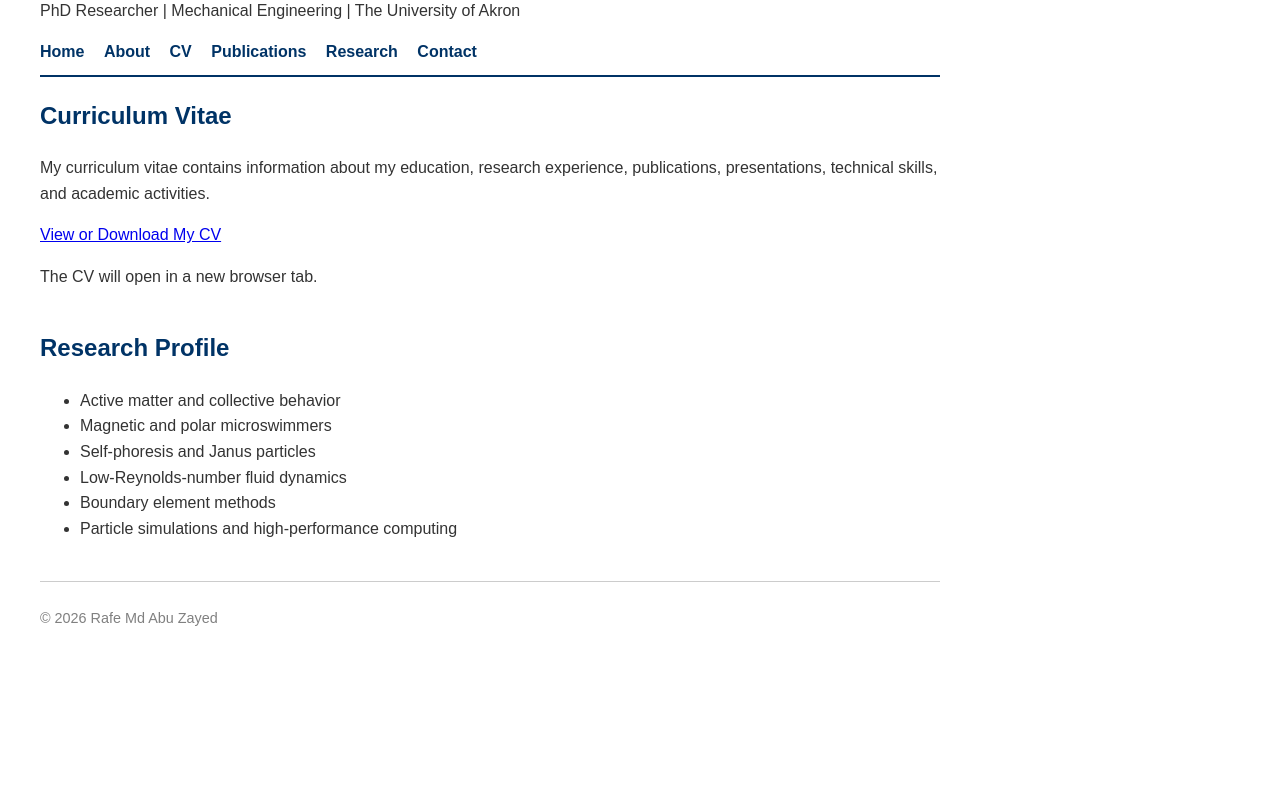
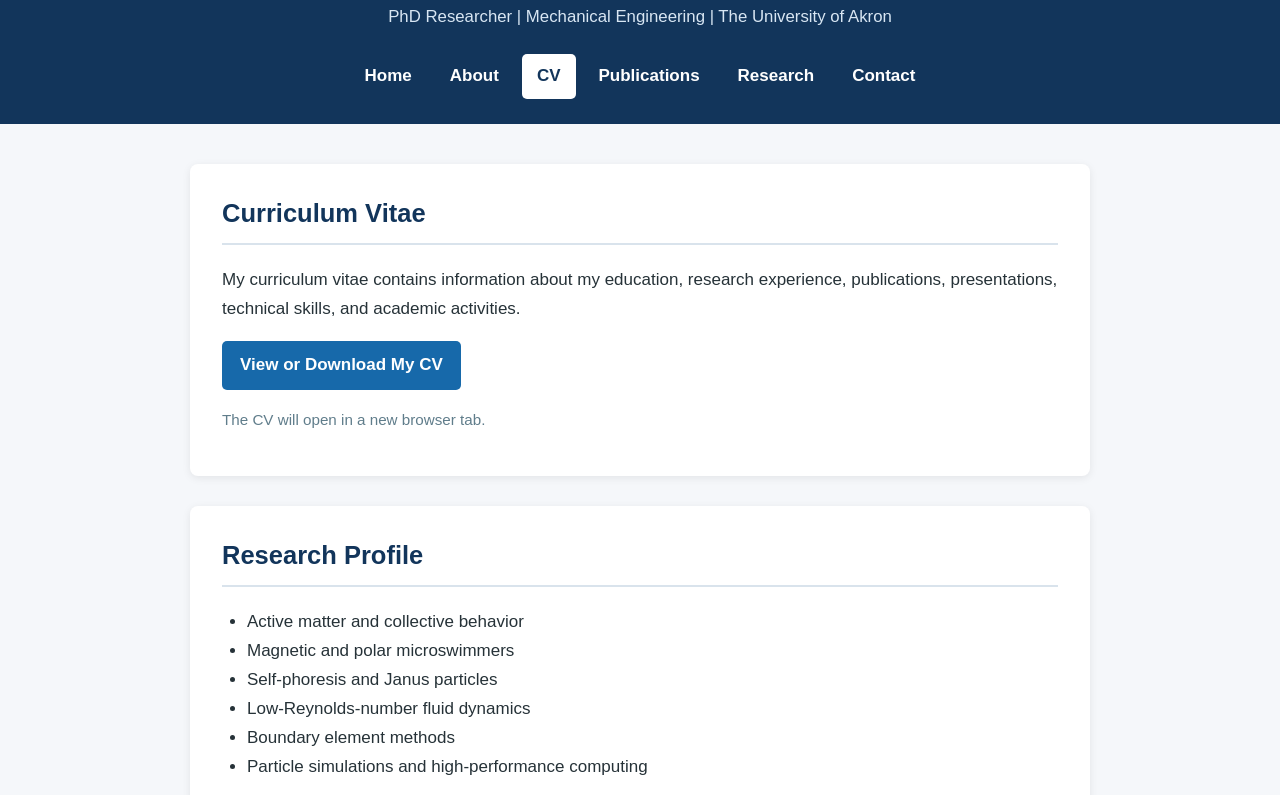
Before and after one commit to Rafezayed/rafezayed.github.io, a plain HTML site: page cv.html in a window 1280 px wide. Shown: the part 115-910 px from the top of the page. Before the commit the page ends 800 px from the top, so only its background shows below. Drawn offline with Linux system fonts and the light colour scheme.

Commit message:
Update style.css

```diff
--- a/style.css
+++ b/style.css
@@ -1,40 +1,225 @@
-body {
-  font-family: Arial, sans-serif;
-  margin: 40px;
-  line-height: 1.6;
-  max-width: 900px;
-  color: #333;
+/* General page settings */
+
+* {
+  box-sizing: border-box;
 }
 
-h1, h2 {
-  color: #003366;
+html {
+  scroll-behavior: smooth;
 }
 
+body {
+  margin: 0;
+  background-color: #f5f7fa;
+  color: #263238;
+  font-family: Arial, Helvetica, sans-serif;
+  font-size: 17px;
+  line-height: 1.7;
+}
+
+
+/* Header */
+
 header {
-  border-bottom: 2px solid #003366;
-  margin-bottom: 20px;
-  padding-bottom: 10px;
+  background-color: #12355b;
+  color: white;
+  padding: 45px 20px 25px;
+  text-align: center;
+}
+
+header h1 {
+  margin: 0;
+  font-size: 2.4rem;
+  letter-spacing: 0.5px;
+}
+
+.subtitle {
+  margin: 8px 0 22px;
+  color: #d8e6f3;
+  font-size: 1.05rem;
+}
+
+
+/* Navigation */
+
+nav {
+  display: flex;
+  flex-wrap: wrap;
+  justify-content: center;
+  gap: 8px;
 }
 
 nav a {
-  margin-right: 15px;
+  padding: 8px 15px;
+  border-radius: 5px;
+  color: white;
+  font-weight: bold;
   text-decoration: none;
-  color: #003366;
-  font-weight: bold;
+  transition: background-color 0.2s ease;
 }
 
-nav a:hover {
-  text-decoration: underline;
+nav a:hover,
+nav a.active {
+  background-color: #ffffff;
+  color: #12355b;
+}
+
+
+/* Main content */
+
+main {
+  width: min(900px, 92%);
+  min-height: 65vh;
+  margin: 40px auto;
 }
 
 section {
-  margin-bottom: 40px;
+  margin-bottom: 30px;
+  padding: 28px 32px;
+  border-radius: 8px;
+  background-color: white;
+  box-shadow: 0 2px 8px rgba(0, 0, 0, 0.08);
 }
+
+h2 {
+  margin-top: 0;
+  padding-bottom: 8px;
+  border-bottom: 2px solid #d9e3ec;
+  color: #12355b;
+}
+
+h3 {
+  color: #24527a;
+}
+
+p {
+  margin-top: 0;
+}
+
+ul,
+ol {
+  padding-left: 25px;
+}
+
+
+/* Regular links */
+
+main a {
+  color: #1769aa;
+}
+
+main a:hover {
+  color: #0d3c61;
+}
+
+
+/* Homepage buttons */
+
+.hero-links {
+  display: flex;
+  flex-wrap: wrap;
+  gap: 12px;
+  margin-top: 25px;
+}
+
+.hero-links a,
+.button {
+  display: inline-block;
+  padding: 10px 18px;
+  border-radius: 5px;
+  background-color: #1769aa;
+  color: white;
+  font-weight: bold;
+  text-decoration: none;
+  transition:
+    background-color 0.2s ease,
+    transform 0.2s ease;
+}
+
+.hero-links a:hover,
+.button:hover {
+  background-color: #0d4775;
+  color: white;
+  transform: translateY(-2px);
+}
+
+
+/* Publications */
+
+.publication-list li {
+  margin-bottom: 22px;
+}
+
+
+/* Contact information */
+
+.contact-details h3 {
+  margin-bottom: 5px;
+}
+
+.contact-details ul {
+  list-style: none;
+  padding-left: 0;
+}
+
+.note {
+  color: #607d8b;
+  font-size: 0.95rem;
+}
+
+
+/* Footer */
 
 footer {
   margin-top: 40px;
-  font-size: 0.9em;
-  color: gray;
-  border-top: 1px solid #ccc;
-  padding-top: 10px;
+  padding: 20px;
+  background-color: #12355b;
+  color: white;
+  text-align: center;
 }
+
+footer p {
+  margin: 0;
+}
+
+
+/* Mobile layout */
+
+@media (max-width: 600px) {
+  header {
+    padding: 32px 15px 20px;
+  }
+
+  header h1 {
+    font-size: 1.8rem;
+  }
+
+  .subtitle {
+    font-size: 0.95rem;
+  }
+
+  nav {
+    flex-direction: column;
+  }
+
+  nav a {
+    width: 100%;
+  }
+
+  main {
+    width: 94%;
+    margin: 22px auto;
+  }
+
+  section {
+    padding: 22px 20px;
+  }
+
+  .hero-links {
+    flex-direction: column;
+  }
+
+  .hero-links a {
+    text-align: center;
+  }
+}
```
